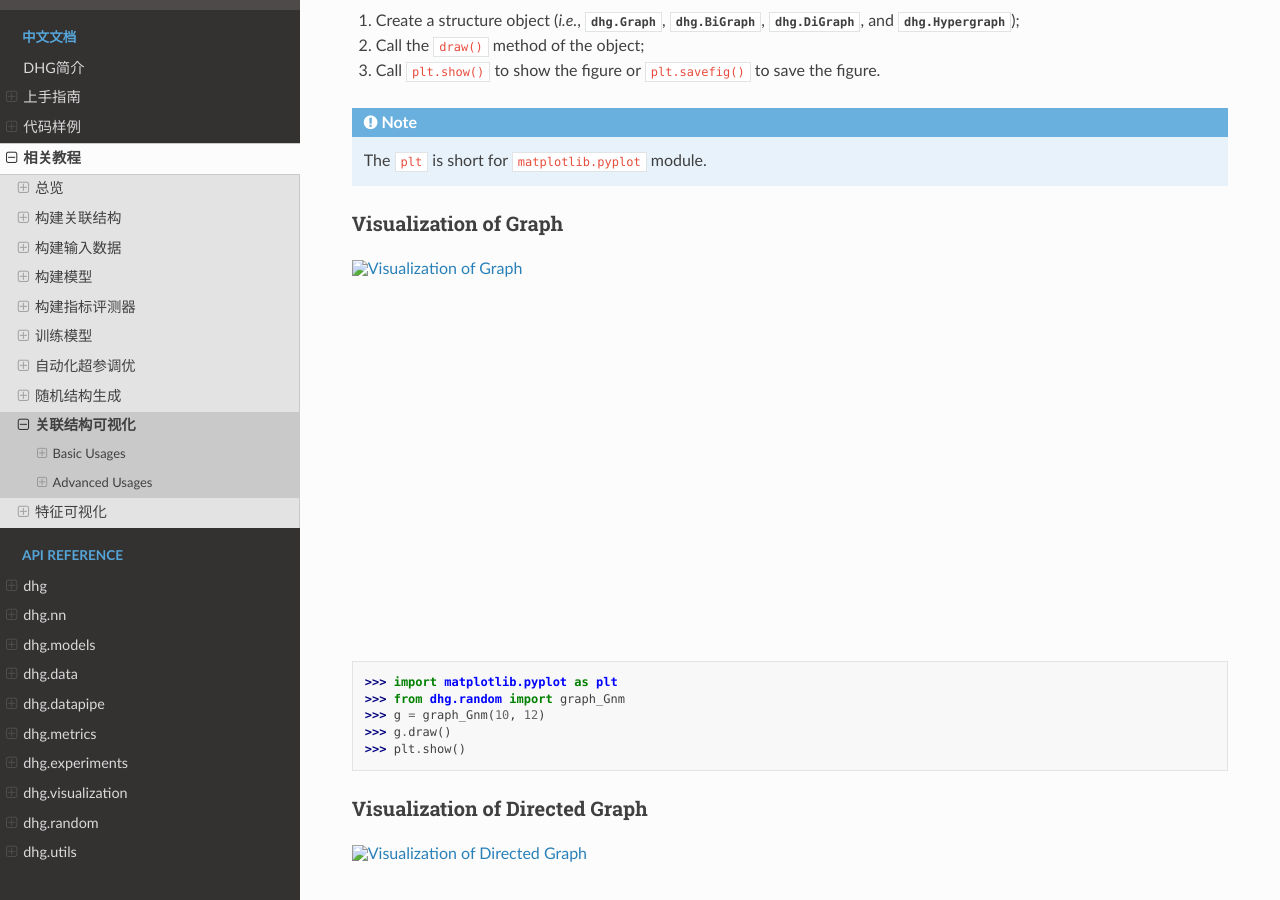
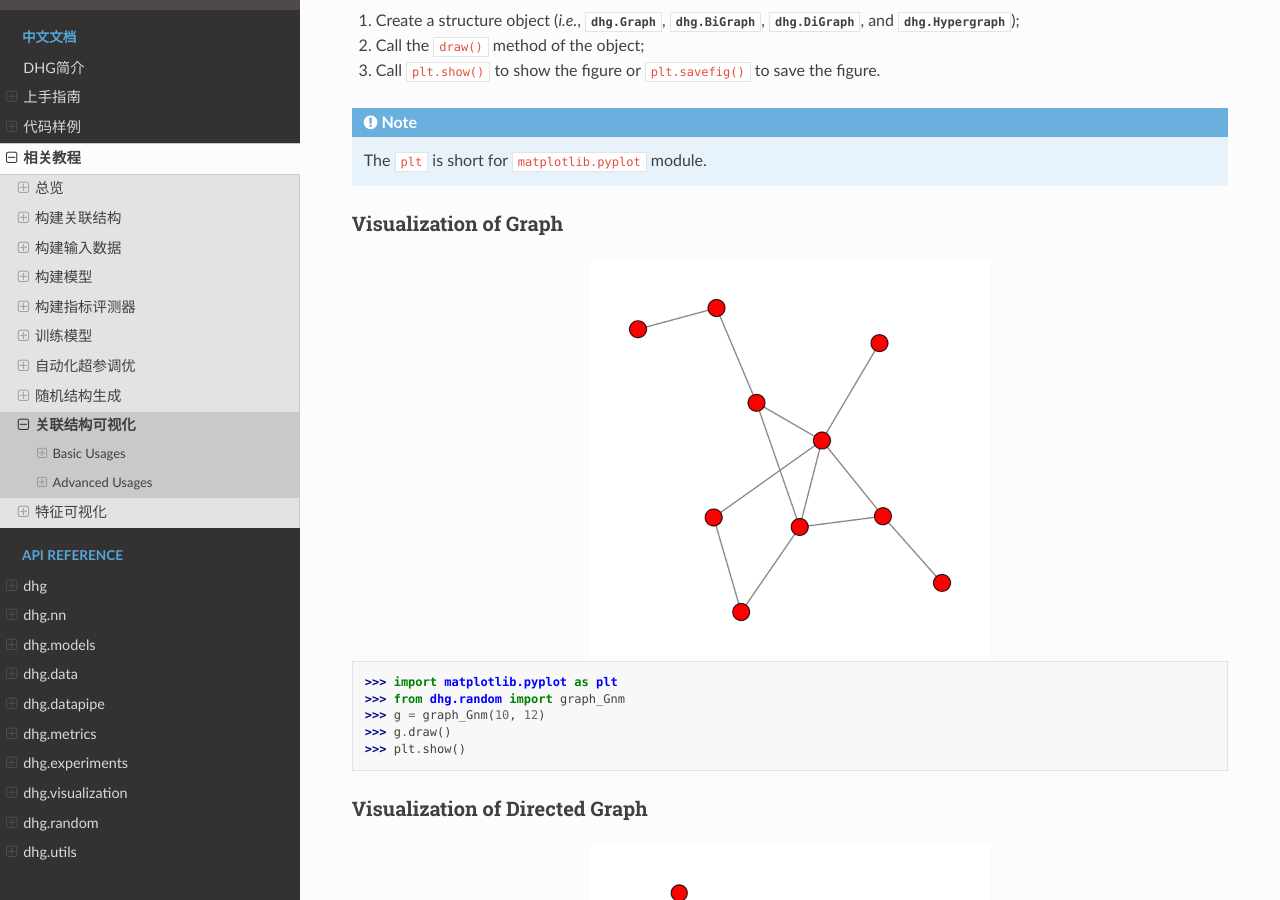
Before and after one commit to iMoonLab/DeepHypergraph, a Sphinx documentation site: the page built from docs/source/zh/tutorial/vis_structure.rst, in a window 1280 px wide and 900 px high, scrolled down 412 px. Built offline with Sphinx 7.4.7 and the Read the Docs theme 2.0.0, drawn with Linux system fonts in a browser that asks for light colours; pages that are not in the unit, such as notebooks, are missing from menus.

Commit message:
update doc

```diff
--- a/docs/source/index.rst
+++ b/docs/source/index.rst
@@ -101,7 +101,7 @@ If you find our library useful for your research, please cite our papers:
    tutorial/vis_structure
    tutorial/vis_feature
 
-   .. decomment for latex
+.. decomment for latex
 
    .. toctree::
       :maxdepth: 3
--- a/docs/source/zh/tutorial/vis_structure.rst
+++ b/docs/source/zh/tutorial/vis_structure.rst
@@ -21,7 +21,7 @@ DHG provides a simple interface to visualize the correlation structures:
 Visualization of Graph
 ^^^^^^^^^^^^^^^^^^^^^^^^^^^^^^^^^^^^^^^^^^^^^^^^^^^^
 
-.. image:: ../_static/img/vis_graph.png
+.. image:: ../../_static/img/vis_graph.png
     :align: center
     :alt: Visualization of Graph
     :height: 400px
@@ -39,7 +39,7 @@ Visualization of Graph
 Visualization of Directed Graph
 ^^^^^^^^^^^^^^^^^^^^^^^^^^^^^^^^^
 
-.. image:: ../_static/img/vis_digraph.png
+.. image:: ../../_static/img/vis_digraph.png
     :align: center
     :alt: Visualization of Directed Graph
     :height: 400px
@@ -57,7 +57,7 @@ Visualization of Bipartite Graph
 ^^^^^^^^^^^^^^^^^^^^^^^^^^^^^^^^^^
 
 
-.. image:: ../_static/img/vis_bigraph.png
+.. image:: ../../_static/img/vis_bigraph.png
     :align: center
     :alt: Visualization of Bipartite Graph
     :height: 400px
@@ -74,7 +74,7 @@ Visualization of Bipartite Graph
 Visualization of Hypergraph
 ^^^^^^^^^^^^^^^^^^^^^^^^^^^^^^^^^^^^^^^^
 
-.. image:: ../_static/img/vis_hypergraph.png
+.. image:: ../../_static/img/vis_hypergraph.png
     :align: center
     :alt: Visualization of Hypergraph
     :height: 400px
@@ -109,7 +109,7 @@ The ``font_family`` argument is used to specify the font family of the labels, a
     >>> g.draw(v_label=labels, font_size=1.5, font_family='serif')
     >>> plt.show()
 
-.. image:: ../_static/img/custom_label.png
+.. image:: ../../_static/img/custom_label.png
     :align: center
     :alt: Customize label
     :height: 400px
@@ -127,7 +127,7 @@ For ``dhg.Graph``, ``dhg.DiGraph``, and ``dhg.Hypergraph``, the colors of the ve
     >>> hg.draw(v_color='cyan', e_color='grey')
     >>> plt.show()
 
-.. image:: ../_static/img/custom_color.png
+.. image:: ../../_static/img/custom_color.png
     :align: center
     :alt: Customize color
     :height: 400px
@@ -146,7 +146,7 @@ All of the sizes above represent the relative size, and the default values are `
     >>> g.draw(v_size=1.5, v_line_width=1.5, e_line_width=1.5)
     >>> plt.show()
 
-.. image:: ../_static/img/custom_size.png
+.. image:: ../../_static/img/custom_size.png
     :align: center
     :alt: Customize size
     :height: 400px
```
Also changed, not shown: docs/source/zh/tutorial/vis_feature.rst (+4 -4 lines).
